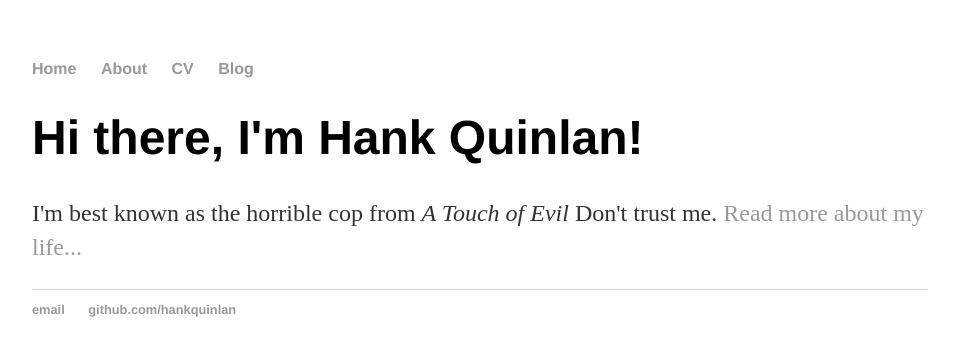
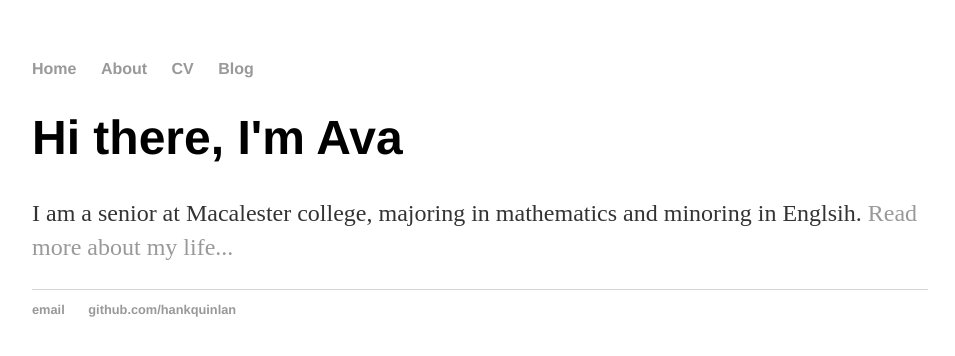
Before and after one commit to avacutler/----, a Jekyll site: the page index.html, which Jekyll copies as it is, in a window 1280 px wide. Shown: the top 356 px of the page, without its empty margins (160-1115 px from the left). Built offline with Jekyll 4.4.1, drawn with Linux system fonts in a browser that asks for light colours.

Commit message:
Update index.html
Some personalization.

```diff
--- a/index.html
+++ b/index.html
@@ -1,7 +1,7 @@
 <!DOCTYPE html>
 <html>
 	<head>
-		<title>Hank Quinlan, Horrible Cop</title>
+		<title>Ava Cutler</title>
 		<!-- link to main stylesheet -->
 		<link rel="stylesheet" type="text/css" href="/css/main.css">
 	</head>
@@ -16,8 +16,8 @@
 		</nav>
 		<div class="container">
     		<div class="blurb">
-        		<h1>Hi there, I'm Hank Quinlan!</h1>
-				<p>I'm best known as the horrible cop from <em>A Touch of Evil</em> Don't trust me. <a href="/about">Read more about my life...</a></p>
+        		<h1>Hi there, I'm Ava</h1>
+				<p>I am a senior at Macalester college, majoring in mathematics and minoring in Englsih. <a href="/about">Read more about my life...</a></p>
     		</div><!-- /.blurb -->
 		</div><!-- /.container -->
 		<footer>
```
